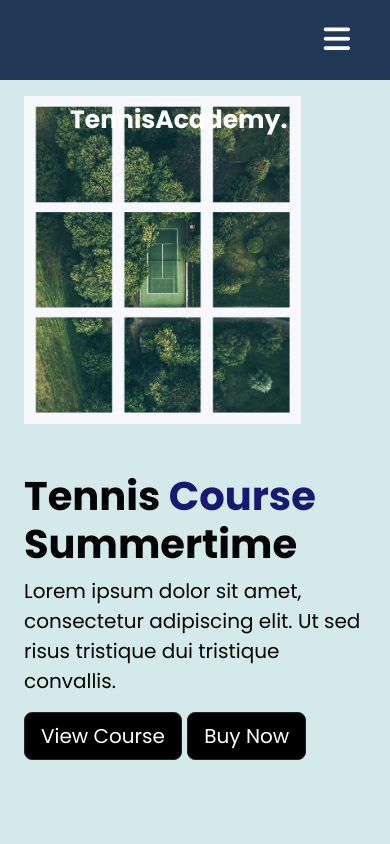
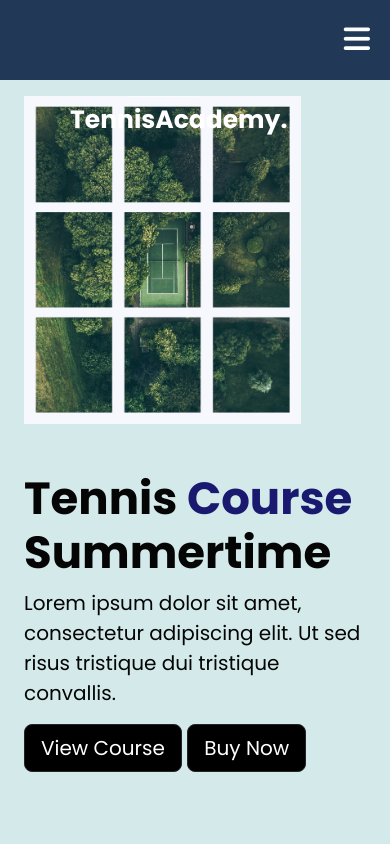
Before and after one commit to TeoT12/TennisAcademy-Bootstrap, a plain HTML site: page index.html in a window 390 px wide. Shown: the top 844 px of the page. Drawn offline with nearby package versions, Linux system fonts and the light colour scheme.

Commit message:
Update style.css

```diff
--- a/style.css
+++ b/style.css
@@ -101,7 +101,7 @@ h1 {
   color: white;
   float: right;
   line-height: 80px;
-  margin-right: 40px;
+  margin-right: 20px;
   cursor: pointer;
   display: none;
 }
@@ -146,6 +146,6 @@ h1 {
   }
 
   h1 {
-    font-size: 40px;
+    font-size: 45px;
     }
 }
```
